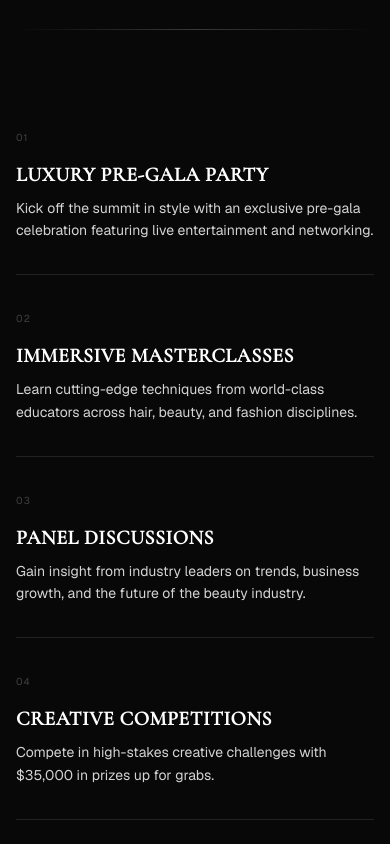
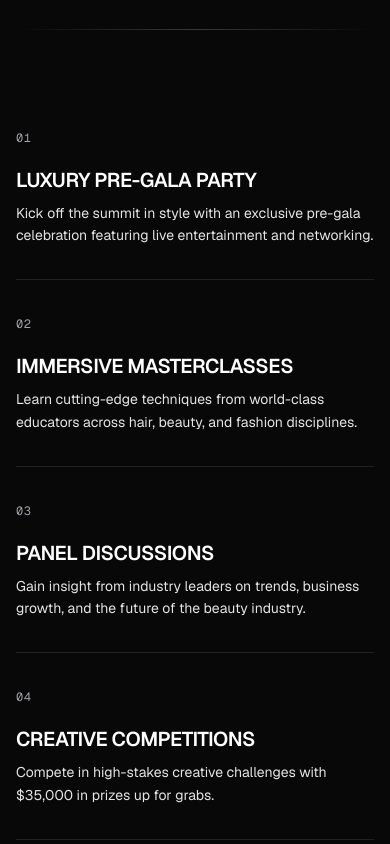
Before and after one commit to alexis800-glitch/hebs-lagos-2026, a Next.js app: page / in a window 390 px wide. Shown: the part 1080-1924 px from the top of the page. Built offline with nearby package versions, Linux system fonts and the light colour scheme.

Commit message:
auto: fix EventHighlights mobile legibility — brighten numbers, body text, enforce white headers

```diff
--- a/components/EventHighlights.tsx
+++ b/components/EventHighlights.tsx
@@ -76,16 +76,16 @@ export default function EventHighlights() {
               className="group flex flex-col md:flex-row md:items-start gap-4 md:gap-12 border-b border-white/10 py-8"
             >
               {/* Serial index */}
-              <span className="font-sans text-[10px] uppercase tracking-widest text-neutral-700 md:w-20 shrink-0 pt-1">
+              <span className="text-zinc-400 font-mono text-xs tracking-wider mb-1 block md:w-20 shrink-0 pt-1">
                 {String(index + 1).padStart(2, "0")}
               </span>
 
               {/* Content */}
               <div className="flex-1">
-                <h3 className="font-serif text-xl font-semibold text-white group-hover:text-neutral-300 transition-colors duration-200 mb-2 uppercase tracking-wide">
+                <h3 className="text-white font-semibold text-xl tracking-tight uppercase group-hover:text-neutral-300 transition-colors duration-200 mb-2">
                   {h.title}
                 </h3>
-                <p className="font-sans text-sm md:text-base text-zinc-300 leading-relaxed">
+                <p className="text-zinc-200 text-sm md:text-base text-left leading-relaxed mt-2 block">
                   {h.desc}
                 </p>
               </div>
```
